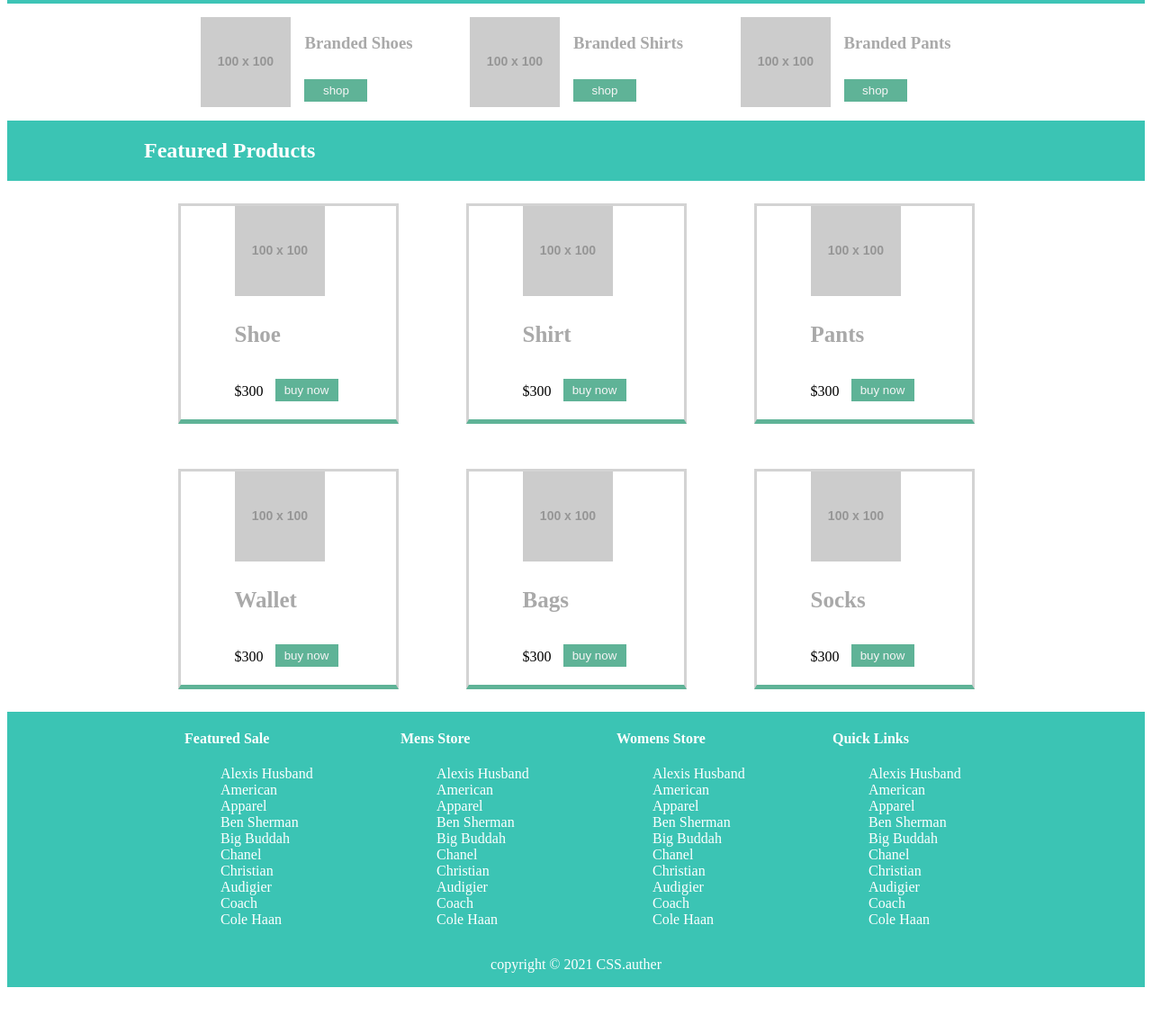
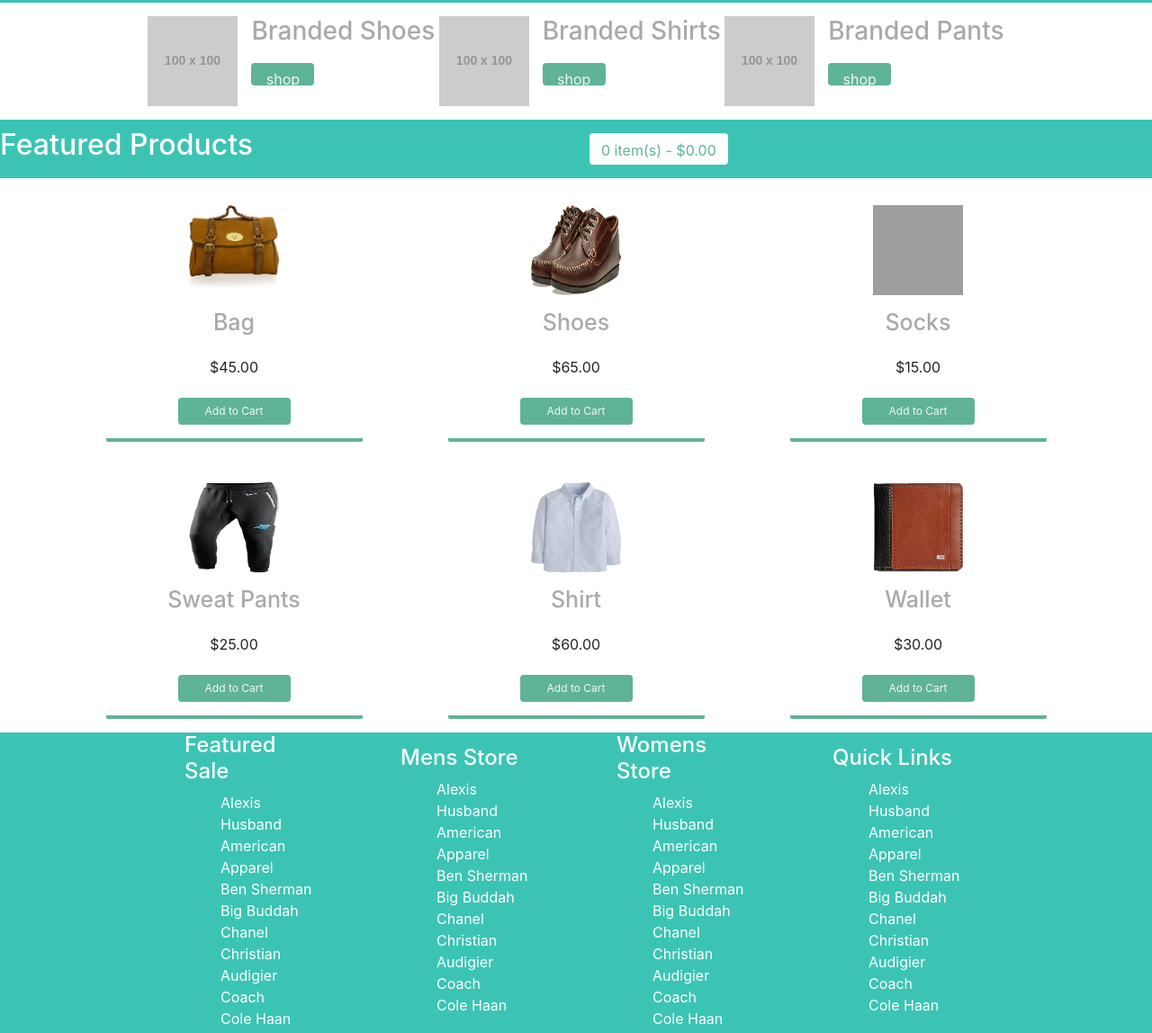
Before and after one commit to Jonpyro/adittii, a plain HTML site: page index.html in a window 1280 px wide. Shown: the part 581-1729 px from the top of the page at 90% size. Before the commit the page ends 1686 px from the top, so only its background shows below. Drawn offline with nearby package versions, Linux system fonts and the light colour scheme; grey boxes are pictures that could not be loaded; placeholder pictures from the web are drawn by us; a web font is replaced by a local one.

Commit message:
java update

```diff
--- a/css/style.css
+++ b/css/style.css
@@ -124,15 +124,34 @@ header{
 .dot:hover{
     background-color: #CF4B59;
 }
-.feature-text{
+.feature-text, .checkout-text{
     background-color: #3bc4b4;
     ;
 }
-.feature-text .inner{
+.feature-text .inner, .checkout-text .inner{
     justify-content: left;
     color: white;
 }
-
+.add-button{
+    margin: 15px auto;
+    width: 125px;
+    font-size: 12px;
+    background-color: #5fb397;
+    color: whitesmoke;
+    border: none;
+}
+.add-button:hover{
+    background-color: #CF4B59;
+}
+.product{
+    margin: 15px auto;
+    display: flex;
+    flex-direction: column;
+    justify-content: center;
+    text-align: center;
+    border-bottom: 4px solid #5fb397;
+    border-radius: 2px;
+}
 .section2 .inner{
     display: flex;
     justify-content: space-evenly;
@@ -182,7 +201,7 @@ header{
     justify-content: space-between;
 }
 
-button{
+.shop-button{
     margin-top: 10px;
     width: 70px;
     height: 25px;
@@ -190,14 +209,58 @@ button{
     color: whitesmoke;
     border: none;
 }
-button:hover{
+.shop-buttonbutton:hover{
     background-color: #CF4B59;
 }
 .cost{
     height: 15px;
     margin-top: 15px;
 }
+/* table */
+.table-headers{
+    color: #000;
+    font-family: var(--mainFont);
+    font-size: 14px;
+    font-weight: 900;
+    text-align: center;
+    text-transform: uppercase;
+}
+.subtotal-value, .shipping-value, .tax-value{
+    text-align: right;
+}
 
+.confirm-button {
+    text-transform: uppercase;
+    float: right;
+}
+.total-values{
+    line-height: 1.5;
+}
+#itemSubtotal, .total-value {
+    text-align: right;
+    color: #f00;
+}
+.confirm-button {
+    text-transform: uppercase;
+    float: right;
+}
+.confirm-button {
+    margin: 0;
+    width: 160px;
+    height: 45px;
+    text-transform: uppercase;
+    float: left;
+    background-color: #5fb397;
+    color: whitesmoke;
+    border: none;
+}
+.confirm-button:hover{
+    color: whitesmoke;
+    background-color: #CF4B59;
+}
+.checkout-section{
+    margin: 25px 0;
+}
 /* end main */
 /* footer */
 
@@ -215,3 +278,27 @@ footer{
     display:flex;
     justify-content: center;
 }
+
+.feature-item{
+    margin: 15px auto;
+    width: 100px;
+    height: 100px;
+}
+
+#cartBtn{
+    margin: 15px auto;
+    height: 35px;
+    background-color: white;
+    color: #5fb397;
+}
+#cartBtn:hover{
+    background-color: #CF4B59;
+    color: white;
+}
+.checkout-img {
+    width: 175px;
+    height: 175px;
+}
+.item-name{
+    text-align:center
+}
--- a/index.html
+++ b/index.html
@@ -7,6 +7,7 @@
     <link rel="preconnect" href="https://fonts.googleapis.com">
 <link rel="preconnect" href="https://fonts.gstatic.com" crossorigin>
 <link href="https://fonts.googleapis.com/css2?family=Oswald&family=Pattaya&display=swap" rel="stylesheet">
+<link rel="stylesheet" href="https://cdn.jsdelivr.net/npm/bootstrap@4.6.1/dist/css/bootstrap.min.css" integrity="sha384-zCbKRCUGaJDkqS1kPbPd7TveP5iyJE0EjAuZQTgFLD2ylzuqKfdKlfG/eSrtxUkn" crossorigin="anonymous">
     <link rel="stylesheet" href="css/style.css">
     <title>Document</title>
 </head>
@@ -70,80 +71,86 @@
                         <img src="https://via.placeholder.com/100x100" alt="placeholder image">
                         <div class="inner-in">
                             <h3>Branded shoes</h3>
-                            <button>shop</button>
+                            <button class="btn shop-button">shop</button>
                         </div>
                     </div>
                     <div class="tshirts branded">
                         <img src="https://via.placeholder.com/100x100" alt="placeholder image">
                         <div class="inner-in">
                             <h3>Branded shirts</h3>
-                            <button>shop</button>
+                            <button class="btn shop-button">shop</button>
                         </div>
                     </div>
                     <div class="pants branded">
                         <img src="https://via.placeholder.com/100x100" alt="placeholder image">
                         <div class="inner-in">
                             <h3>Branded pants</h3>
-                            <button>shop</button>
+                            <button class="btn shop-button">shop</button>
                         </div>
                     </div>
                 </div>
 
             </section>
-            <section class="feature-text">
-                <div class="inner">
+            <section class="store-page" id="storePage">
+                <section class="row feature-text">
+                    <div class="col inner">
                         <h2>Featured Products</h2>
+                    </div>
+                    <div class="col">
+                        <button type="button" class="btn" id="cartBtn"><span id="cartItems">0</span> item(s) - $<span id="cartSubTotal">0.00</span></button>
                     </div>
                 </section>
                 <section class="section section3">
+                    <div class="container d-flex flex-column">
+                        <div class="row products1" id="products1"></div>
+                        <div class="row products2" id="products2"></div>
+                    </div>
+                </section>
+            </section>
+            <!-- end store -->
+            <section class="checkout-page d-none" id="checkoutPage">
+                <section class="checkout-text">
                     <div class="inner">
-                    <div class="item"><img src="https://via.placeholder.com/100x100" alt="placeholder image">
-                        <h3 class="items">Shoe</h3>
-                        <div class="item-dis">
-                            <p class="cost">$300</p>
-                            <button>buy now</button>
+                        <h2>Checkout!</h2>
                     </div>
-                    </div>
-                    <div class="item"><img src="https://via.placeholder.com/100x100" alt="placeholder image">
-                        <h3 class="items">shirt</h3>
-                        <div class="item-dis">
-                            <p class="cost">$300</p>
-                            <button>buy now</button>
-                        </div>
-                    </div>
-                    <div class="item">
-                        <img src="https://via.placeholder.com/100x100" alt="placeholder image">
-                        <h3 class="items">pants</h3>
-                        <div class="item-dis">
-                            <p class="cost">$300</p>
-                            <button>buy now</button>
-                        </div>
-                    </div>
-                    <div class="item">
-                        <img src="https://via.placeholder.com/100x100" alt="placeholder image">
-                        <h3 class="items">wallet</h3>
-                        <div class="item-dis">
-                            <p class="cost">$300</p>
-                            <button>buy now</button>
-                        </div>
-                    </div>
-                    <div class="item">
-                        <img src="https://via.placeholder.com/100x100" alt="placeholder image">
-                        <h3 class="items">bags</h3>
-                        <div class="item-dis">
-                            <p class="cost">$300</p>
-                            <button>buy now</button>
-                        </div>
-                    </div>
-                    <div class="item">
-                        <img src="https://via.placeholder.com/100x100" alt="placeholder image">
-                        <h3 class="items">socks</h3>
-                        <div class="item-dis">
-                            <p class="cost">$300</p>
-                            <button>buy now</button>
+                </section>
+                <section class="checkout-section">
+                        <div class="container">
+                            <div class="row d-flex flex-column">
+                                <div class="col">
+                                    <table class="table" id="table">
+                                        <tr class="table-headers">
+                                            <td>product name</td>
+                                            <td>Item Code</td>
+                                            <td>unit price</td>
+                                            <td>quantity</td>
+                                            <td>subtotal</td>
+                                        </tr>
+
+                                        <tbody id='tbody'></tbody>
+
+                                        <tr class="totals" id="totals">
+                                            <td colspan="4">
+                                                <p class="total-subtotal" id="totalSubtotal">Subtotal:</p>
+                                                <p class="total-shipping" id="totalShipping">Shipping:</p>
+                                                <p class="total-tax" id="totalTax">Tax:</p>
+                                                <p class="total-total" id="totalTotal">Total:</p>
+                                            </td>
+                                            <td class="total-values" id="totalValues">
+                                                <p class="subtotal-value" id="subtotalValue">0.00</p>
+                                                <p class="shipping-value" id="shippingValue">6.50</p>
+                                                <p class="tax-value" id="taxValue">0.00</p>
+                                                <p class="total-value">$<span id="totalValue">0.00</span></p>
+                                            </td>
+                                        </tr>
+                                    </table>
+                                    <div class="col">
+                                        <button class="btn confirm-button" id="confirmButton">confirm order</button>
                                     </div>
                                 </div>
                             </div>
+                        </div>
+                </section>
             </section>
     </main>
     <footer class="footer" id="footer">
@@ -206,6 +213,8 @@
     <symbol id="icon-search" viewBox="0 0 32 32">
         <path d="M31.008 27.231l-7.58-6.447c-0.784-0.705-1.622-1.029-2.299-0.998 1.789-2.096 2.87-4.815 2.87-7.787 0-6.627-5.373-12-12-12s-12 5.373-12 12 5.373 12 12 12c2.972 0 5.691-1.081 7.787-2.87-0.031 0.677 0.293 1.515 0.998 2.299l6.447 7.58c1.104 1.226 2.907 1.33 4.007 0.23s0.997-2.903-0.23-4.007zM12 20c-4.418 0-8-3.582-8-8s3.582-8 8-8 8 3.582 8 8-3.582 8-8 8z"></path>
         </symbol>
-
+        <script src="https://cdn.jsdelivr.net/npm/jquery@3.5.1/dist/jquery.slim.min.js" integrity="sha384-DfXdz2htPH0lsSSs5nCTpuj/zy4C+OGpamoFVy38MVBnE+IbbVYUew+OrCXaRkfj" crossorigin="anonymous"></script>
+<script src="https://cdn.jsdelivr.net/npm/bootstrap@4.6.1/dist/js/bootstrap.bundle.min.js" integrity="sha384-fQybjgWLrvvRgtW6bFlB7jaZrFsaBXjsOMm/tB9LTS58ONXgqbR9W8oWht/amnpF" crossorigin="anonymous"></script>
+        <script src="js/app.js"></script>
 </body>
 </html>
--- /dev/null
+++ b/js/app.js
@@ -0,0 +1,186 @@
+class Feature {
+    constructor() {
+        this.itemsInCart = {
+            itemCount: 0,
+            subTotal: 0,
+        }
+        this.inventory = {
+            item1: {
+                id: 1,
+                img: 'media/bag.png',
+                alt: 'Bag',
+                class: 'feature-item',
+                price: 45.00,
+                qty: 0,
+                name: 'Bag',
+                itemCode: '559H12'
+            },
+            item2: {
+                id: 2,
+                img: 'media/shoe.png',
+                alt: 'Shoe',
+                class: 'feature-item',
+                price: 65.00,
+                qty: 0,
+                name: 'Shoes',
+                itemCode: '559C13',
+            },
+            item3: {
+                id: 3,
+                img: 'media/socks.png',
+                alt: 'Socks',
+                class: 'feature-item',
+                price: 15.00,
+                qty: 0,
+                name: 'Socks',
+                itemCode: '000P34'
+            },
+            item4: {
+                id: 4,
+                img: 'media/sweat-pants.png',
+                alt: 'Sweat Pants',
+                class: 'feature-item',
+                price: 25.00,
+                qty: 0,
+                name: 'Sweat Pants',
+                itemCode: '889P03',
+            },
+            item5: {
+                id: 5,
+                img: 'media/shirt.png',
+                alt: 'Shirt',
+                class: 'feature-item',
+                price: 60.00,
+                qty: 0,
+                name: 'Shirt',
+                itemCode: '991I98'
+            },
+            item6: {
+                id: 6,
+                img: 'media/wallet.png',
+                alt: 'Wallet',
+                class: 'feature-item',
+                price: 30.00,
+                qty: 0,
+                name: 'Wallet',
+                itemCode: '765O00'
+            }
+        }
+    }
+    init() {
+        this.loadItems();
+        this.addToCart();
+        this.checkout();
+    }
+    loadItems() {
+        let count = 0;
+        let products1 = document.getElementById('products1')
+        let products2 = document.getElementById('products2')
+        for (const key in this.inventory) {
+            const item = this.inventory[key];
+            const product = document.createElement('div')
+            product.className = 'col-md-3 product';
+            product.innerHTML = `
+                <img src="${item.img}" alt="${item.alt}" class="${item.class}">
+                    <h3 class="items">${item.name}</h3>
+                    <p class="cost">$${item.price.toFixed(2)}</p>
+                    <button class="btn btn-secondary add-button" data-id="${item.id}">Add to Cart</button>`;
+
+            if (count < 3) {
+                products1.append(product);
+            } else {
+                products2.append(product);
+            }
+            count++;
+        }
+    }
+    addToCart(){
+        let button = document.querySelectorAll('.add-button');
+        let cartItems = document.getElementById('cartItems');
+        let cartSubTotal = document.getElementById('cartSubTotal');
+        let itemCount = 0;
+        let price = 0;
+        for (const key in this.inventory){
+            const item = this.inventory[key];
+            button.forEach(button => {
+                button.addEventListener('click', ()=>{
+                    if(button.dataset['id'] == item.id){
+                        itemCount++;
+                        price += item.price;
+
+                        this.itemsInCart.itemCount = itemCount;
+                        this.itemsInCart.subTotal = price;
+
+                        item.qty++;
+                    }
+                    cartItems.innerText = itemCount;
+                    cartSubTotal.innerText = price.toFixed(2);
+                })
+            })
+        }
+    }
+    checkout(){
+        let table = document.getElementById('tbody');
+        let checkout = document.getElementById('cartBtn');
+        let checkoutPage = document.querySelector('.checkout-page');
+        let storePage = document.querySelector('.store-page');
+        let subTimesQty = 0;
+        let subtotalValue = document.getElementById('subtotalValue');
+        let taxValue = document.getElementById('taxValue');
+        let totalValue = document.getElementById('totalValue');
+        let tax = 0;
+        let shippingValue = document.getElementById('shippingValue');
+        let shipping = 6.50;
+
+        checkout.addEventListener('click', ()=> {
+            console.log('click');
+            checkoutPage.classList.remove('d-none');
+            storePage.classList.add('d-none');
+
+            for(const key in this.inventory){
+                const item = this.inventory[key];
+                subTimesQty = (item.qty * item.price).toFixed(2);
+                subtotalValue.innerText = this.itemsInCart.subTotal.toFixed(2);
+                shippingValue.innerText = shipping.toFixed(2);
+                tax = this.itemsInCart.subTotal * .07;
+                taxValue.innerText = tax.toFixed(2);
+                totalValue.innerText = (this.itemsInCart.subTotal + tax + shipping).toFixed(2);
+
+                if(item.qty > 0){
+                    const tableRow = document.createElement('tr');
+                    tableRow.className = 'product-checkout';
+                    tableRow.innerHTML = `<td id="checkoutImg">
+                    <img src="${item.img}" alt="${item.alt}" class="img-fluid checkout-img">
+                    <div class="product-desc">
+                        <p class="item-name">${item.name}</p>
+                    </div>
+                </td>
+                <td id="productCode">${item.itemCode}</td>
+                <td>
+                    <p class="unit-price">${item.price.toFixed(2)}</p>
+                </td>
+                <td>
+                    <div id="itemQuantity">
+                        <p id="qtyInput">${item.qty}</p>
+                    </div>
+                </td>
+                <td>
+                    <div id="itemSubtotal">
+                        <p>${subTimesQty}</p>
+                    </div>
+                </td>`
+                table.append(tableRow);
+                console.log(item.qty)
+                }
+            }
+        })
+    }
+
+}
+// dont forget to make css perfect
+
+
+
+let activate = new Feature;
+
+activate.init();
```
Also changed, not shown: media/bag.png (added), media/shirt.png (added), media/shoe.png (added), media/sweat-pants.png (added), media/wallet.png (added), 1 other file. Lines whose indentation alone changed are shown as unchanged.
